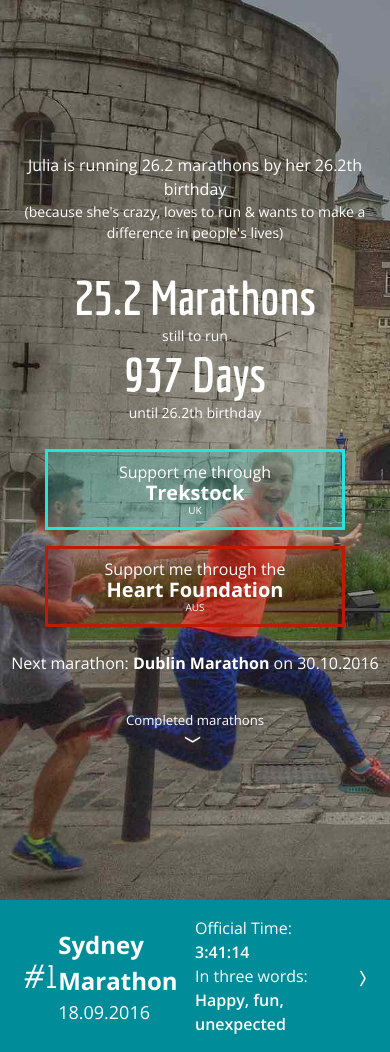
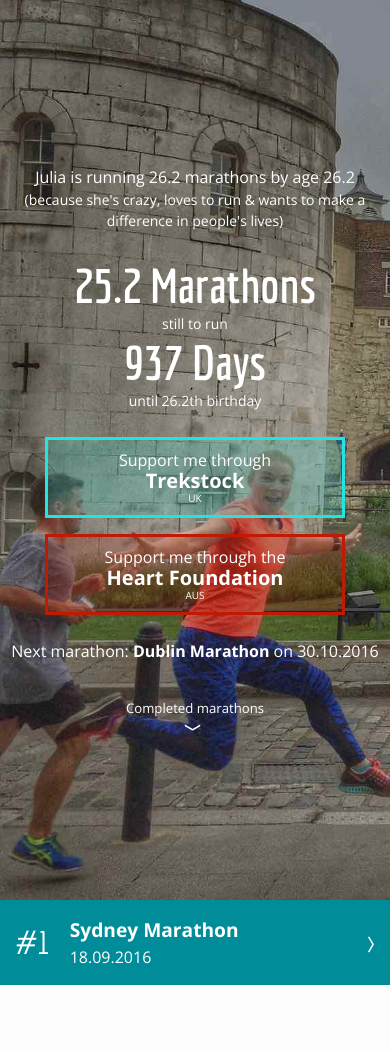
Before and after one commit to juliamitchelmore/26marathons, a Jekyll site: the page built from index.html, in a window 390 px wide. Built offline with Jekyll 4.4.1, drawn with Linux system fonts in a browser that asks for light colours; nearby versions of some CDN libraries; after the commit the page ends 985 px from its top, so only the background shows below that.

Commit message:
responsive css for posts

```diff
--- a/_sass/_base.scss
+++ b/_sass/_base.scss
@@ -210,3 +210,14 @@ pre {
   transition: all 0.2s ease;
   display: inline-block;
 }
+
+
+/*
+ * Utilities
+ */
+
+.hidden-palm {
+  @include media-query($on-palm) {
+    display: none;
+  }
+}
--- a/_sass/_masthead.scss
+++ b/_sass/_masthead.scss
@@ -13,7 +13,7 @@
   text-align: center;
 
   @include media-query($on-palm) {
-    padding: 0 10px;
+    padding: 10px;
   }
 }
 
--- a/_sass/_post.scss
+++ b/_sass/_post.scss
@@ -2,6 +2,10 @@
 
 .post {
   padding: 1em 1.5em;
+
+  @include media-query($on-palm) {
+    padding: 1em;
+  }
 
   &-header {
     text-align: center;
@@ -60,10 +64,18 @@
     /* for post images */
     .center-half {
       width: 50%;
+
+      @include media-query($on-palm) {
+        width: 75%;
+      }
     }
 
     .center-padded {
       width: 90%;
+
+      @include media-query($on-palm) {
+        width: 100%;
+      }
     }
   }
 }
--- a/_sass/_postlist.scss
+++ b/_sass/_postlist.scss
@@ -9,6 +9,10 @@
   justify-content: space-between;
   align-items: center;
 
+  @include media-query($on-palm) {
+    padding: 1em;
+  }
+
   &:hover, &:visited {
     color: white;
   }
@@ -17,6 +21,10 @@
     font-size: 2em;
     font-family: $highlight-font-family;
     flex-basis: 10%;
+
+    @include media-query($on-palm) {
+      flex-basis: 15%;
+    }
   }
 
   &-arrow {
@@ -25,16 +33,28 @@
 
   &-section {
     flex-basis: 40%;
+
+    @include media-query($on-palm) {
+      flex-basis: 70%;
+    }
   }
 
   &-date {
     display: block;
     font-size: 1.125em;
+
+    @include media-query($on-palm) {
+      font-size: 1em;
+    }
   }
 
   &-title {
     font-weight: 700;
     font-size: 1.5em;
+
+    @include media-query($on-palm) {
+      font-size: 1.2em;
+    }
   }
 
   &-time, &-mood {
--- a/index.html
+++ b/index.html
@@ -6,7 +6,7 @@ layout: default
 
 <div class="masthead">
 
-  <p class="text-description">Julia is running 26.2 marathons by her 26.2th birthday</p>
+  <p class="text-description">Julia is running 26.2 marathons by age 26.2</p>
   <p class="text-sub">(because she's crazy, loves to run & wants to make a difference in people's lives)</p>
 
   <div class="countdown">
@@ -59,7 +59,7 @@ layout: default
       <span class="postlist-title">{{ post.title }}</span>
       <span class="postlist-date">{{ post.date | date: "%d.%m.%Y" }}</span>
     </div>
-    <div class="postlist-section">
+    <div class="postlist-section hidden-palm">
       <p class="postlist-details">Official Time: <span class="postlist-time">{{ post.time }}</span></p>
       <p class="postlist-details">In three words: <span class="postlist-mood">{{ post.mood }}</span></p>
     </div>
```
